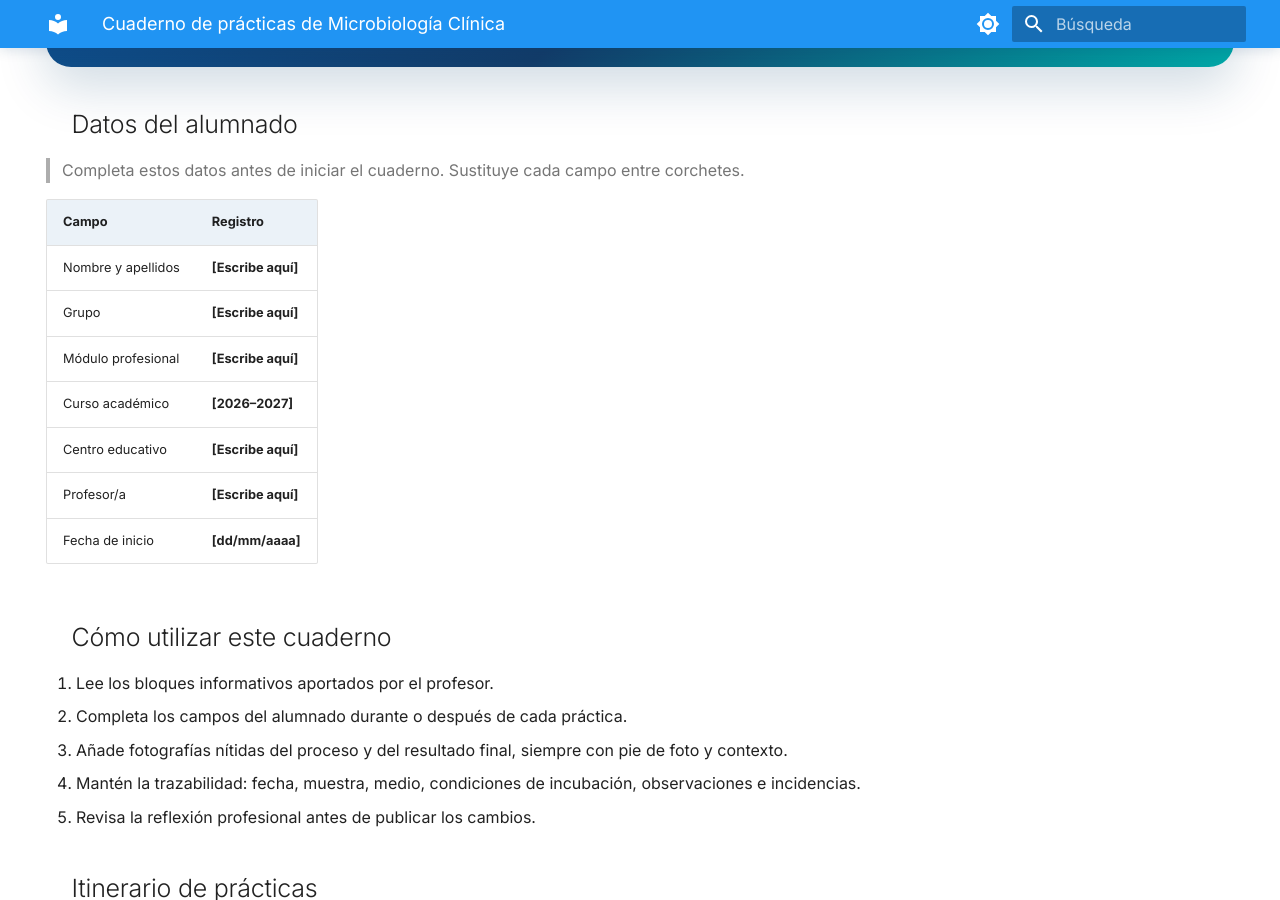
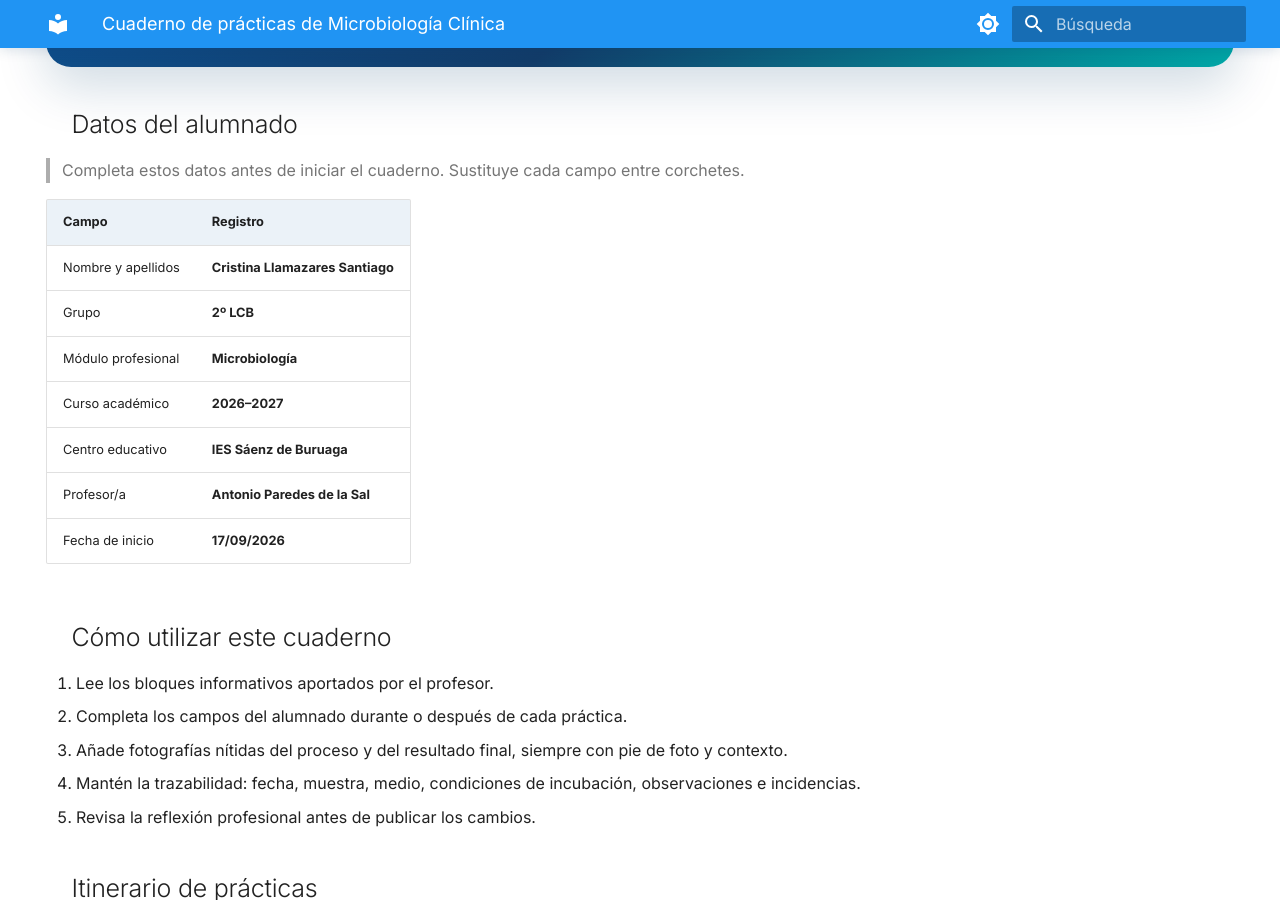
Before and after one commit to CristinaLlamazares/Cuaderno-pr-cticas-microbiolog-a---Cristina-Llamazares, an MkDocs documentation site: the page built from docs/index.md, in a window 1280 px wide and 900 px high, scrolled down 543 px. Built offline with MkDocs 1.6.1 and Material for MkDocs 9.7.7, drawn with Linux system fonts in a browser that asks for light colours.

Commit message:
Edición de la portada

```diff
--- a/docs/index.md
+++ b/docs/index.md
@@ -27,13 +27,13 @@ Plantilla digital para documentar, interpretar y comunicar el trabajo práctico
 
 | Campo | Registro |
 |---|---|
-| Nombre y apellidos | **[Escribe aquí]** |
-| Grupo | **[Escribe aquí]** |
-| Módulo profesional | **[Escribe aquí]** |
-| Curso académico | **[2026–2027]** |
-| Centro educativo | **[Escribe aquí]** |
-| Profesor/a | **[Escribe aquí]** |
-| Fecha de inicio | **[dd/mm/aaaa]** |
+| Nombre y apellidos | **Cristina Llamazares Santiago** |
+| Grupo | **2º LCB** |
+| Módulo profesional | **Microbiología** |
+| Curso académico | **2026–2027** |
+| Centro educativo | **IES Sáenz de Buruaga** |
+| Profesor/a | **Antonio Paredes de la Sal** |
+| Fecha de inicio | **17/09/2026** |
 
 ## Cómo utilizar este cuaderno
 
```
